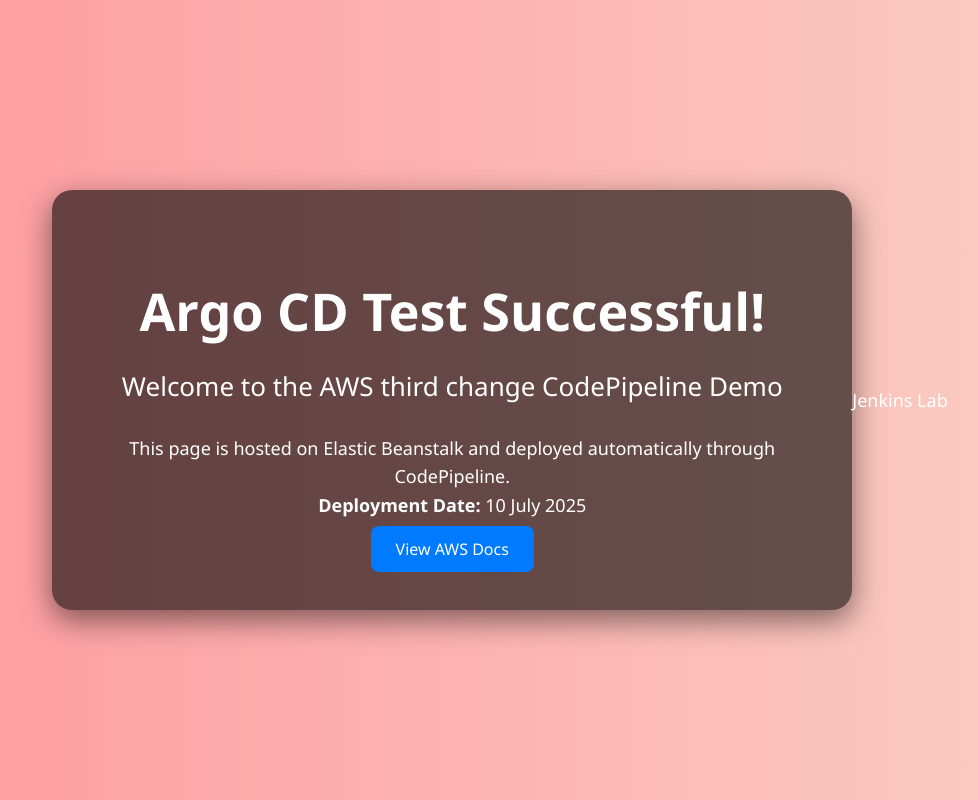
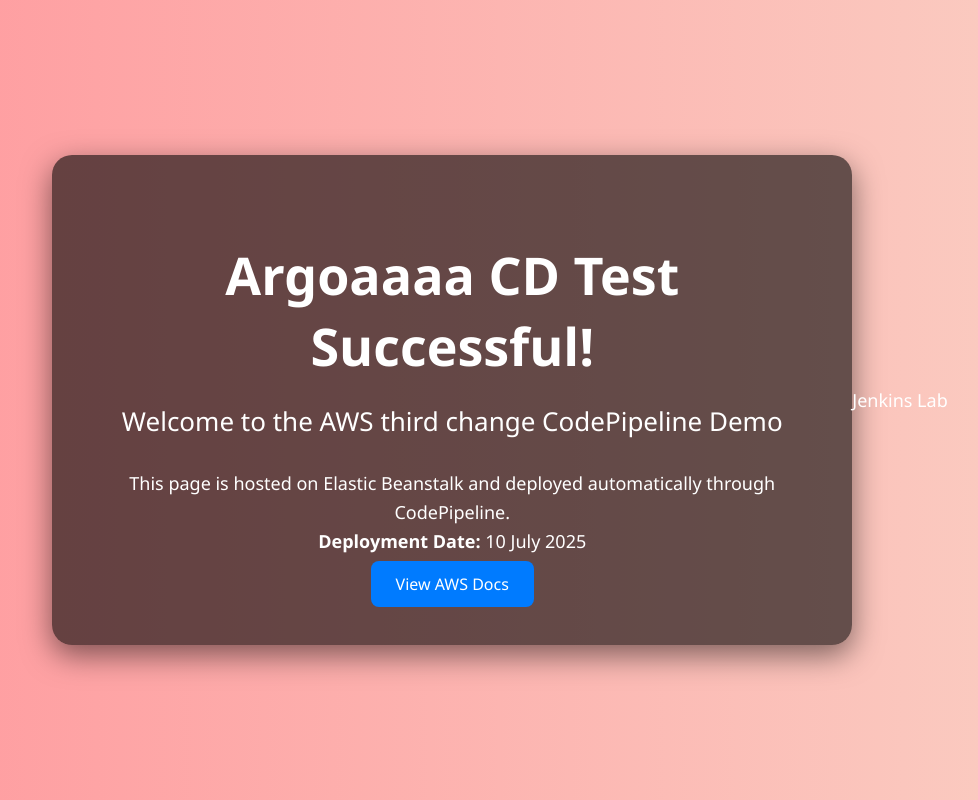
Before and after one commit to shankarl45/argocddemo, a plain HTML site: page manifests/site/index.html in a window 1280 px wide. Shown: the whole page, without its empty margins (140-1118 px from the left). Drawn offline with Linux system fonts and the light colour scheme.

Commit message:
Update index.html

```diff
--- a/manifests/site/index.html
+++ b/manifests/site/index.html
@@ -63,7 +63,7 @@
 </head>
 <body>
   <div class="container">
-    <h1>Argo CD Test Successful!</h1>
+    <h1>Argoaaaa CD Test Successful!</h1>
     <h2>Welcome to the AWS third change  CodePipeline Demo</h2>
     <p>This page is hosted on Elastic Beanstalk and deployed automatically through CodePipeline.<br>
     <strong>Deployment Date:</strong> 10 July 2025</p>
```
